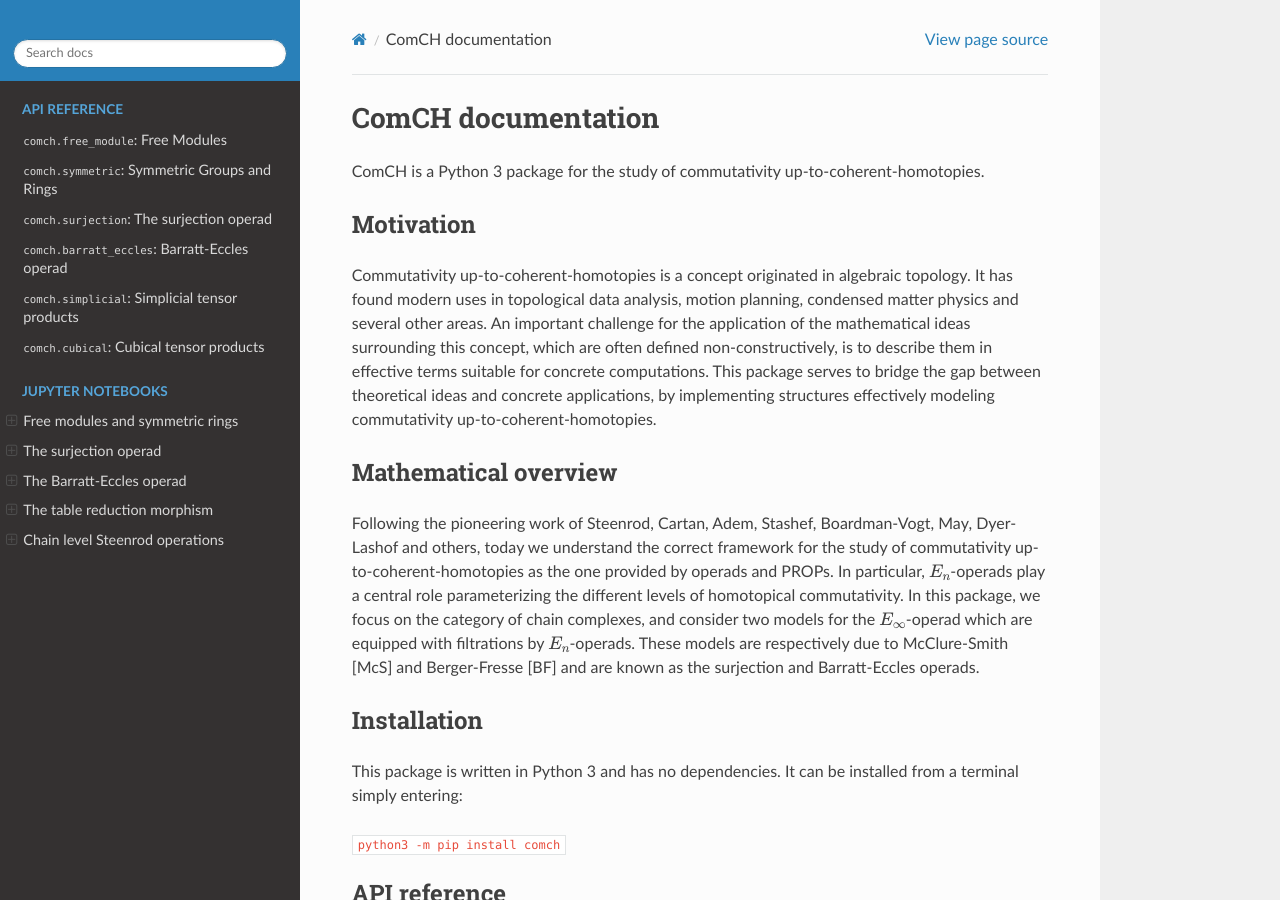
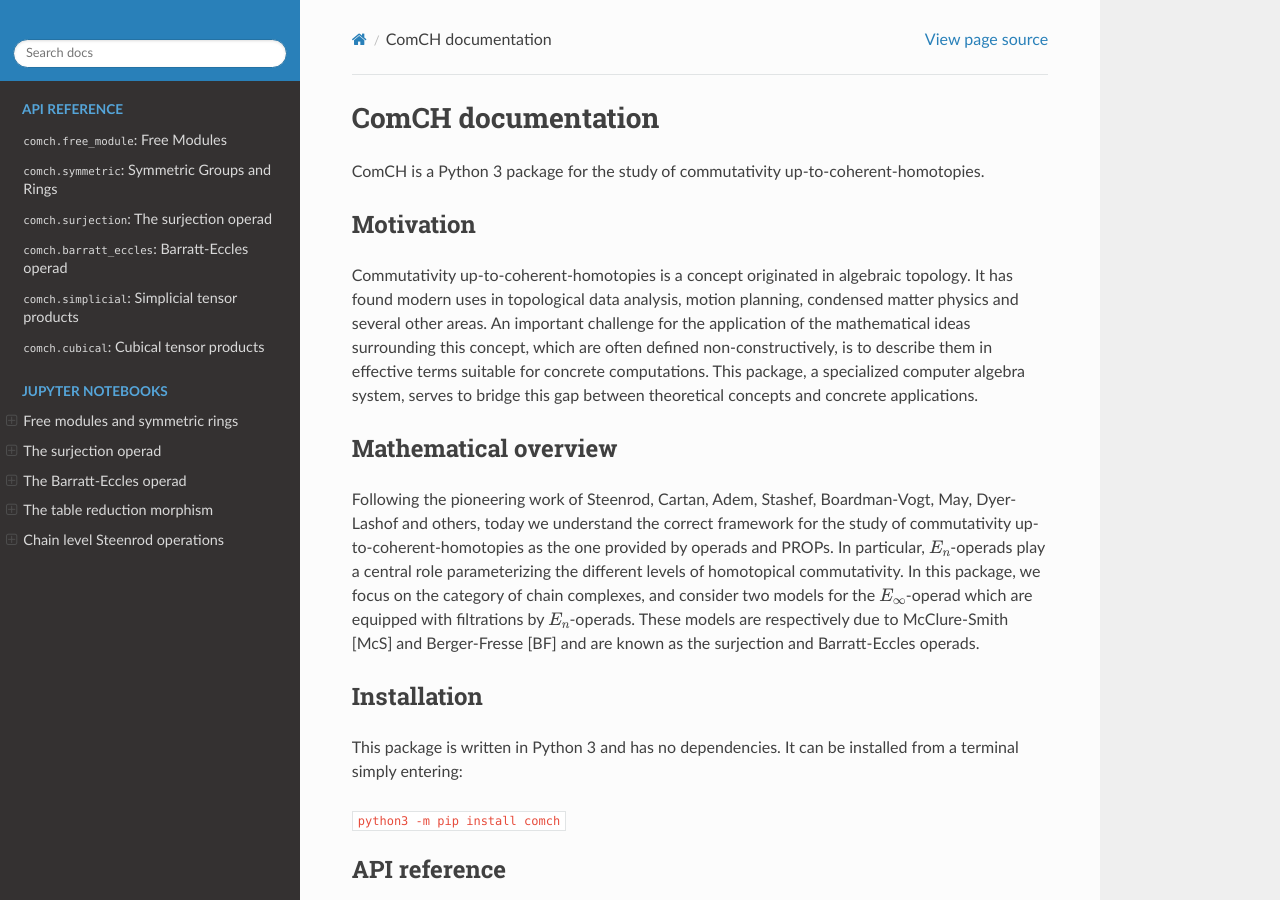
Before and after one commit to ammedmar/comch, a Sphinx documentation site: the page built from doc/source/index.rst, in a window 1280 px wide and 900 px high. Built offline with Sphinx 7.4.7 and the Read the Docs theme 2.0.0, drawn with Linux system fonts in a browser that asks for light colours.

Commit message:
Add reference to computer algebra systems

```diff
--- a/doc/source/index.rst
+++ b/doc/source/index.rst
@@ -8,7 +8,7 @@
 Motivation
 ----------
 
-Commutativity up-to-coherent-homotopies is a concept originated in algebraic topology. It has found modern uses in topological data analysis, motion planning, condensed matter physics and several other areas. An important challenge for the application of the mathematical ideas surrounding this concept, which are often defined non-constructively, is to describe them in effective terms suitable for concrete computations. This package serves to bridge the gap between theoretical ideas and concrete applications, by implementing structures effectively modeling commutativity up-to-coherent-homotopies.
+Commutativity up-to-coherent-homotopies is a concept originated in algebraic topology. It has found modern uses in topological data analysis, motion planning, condensed matter physics and several other areas. An important challenge for the application of the mathematical ideas surrounding this concept, which are often defined non-constructively, is to describe them in effective terms suitable for concrete computations. This package, a specialized computer algebra system, serves to bridge this gap between theoretical concepts and concrete applications.
 
 
 Mathematical overview
```
Also changed, not shown: README.md (+1 -1 lines).
